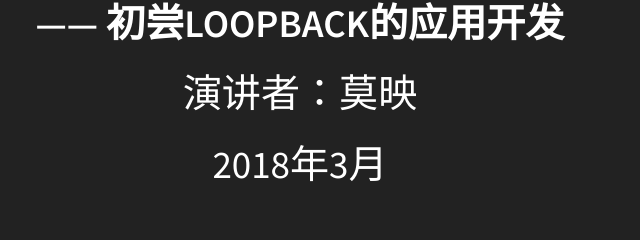
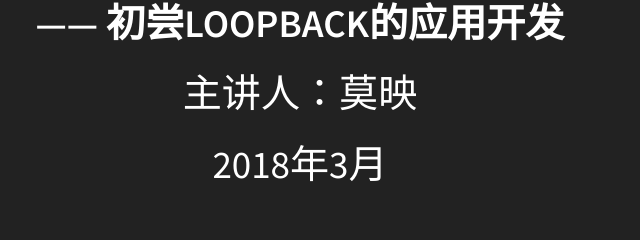
Before and after one commit to morningspace/lab-loopback, a plain HTML site: page docs/episode-1.html in a window 1280 px wide. Shown: the part 360-600 px from the top of the page, 340-980 px from the left. Drawn offline with Linux system fonts and the light colour scheme.

Commit message:
Regular revision

```diff
--- a/docs/episode-1.html
+++ b/docs/episode-1.html
@@ -31,7 +31,7 @@
                     ## 第一幕
                     ### 我们的第一个应用
                     #### —— 初尝LoopBack的应用开发
-                    演讲者：莫映
+                    主讲人：莫映
 
                     2018年3月
                 </section>
```
